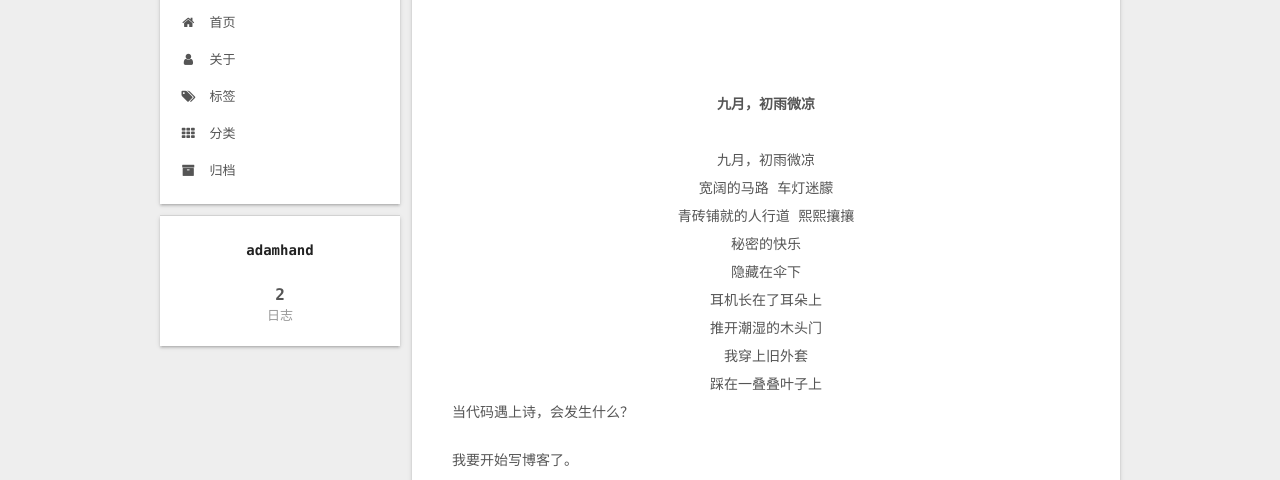
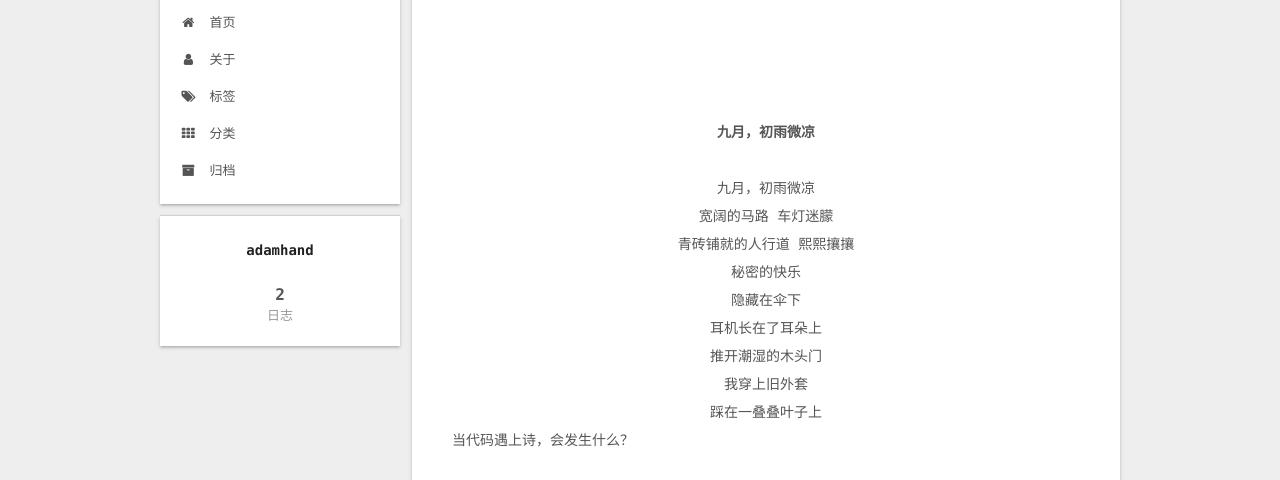
Before and after one commit to adamhand/adamhand.github.io, a plain HTML site: page 2018/12/27/第一篇博客/index.html in a window 1280 px wide. Shown: the part 104-584 px from the top of the page. Drawn offline with Linux system fonts and the light colour scheme.

Commit message:
Site updated: 2018-12-28 11:11:13

```diff
--- a/2018/12/27/第一篇博客/index.html
+++ b/2018/12/27/第一篇博客/index.html
@@ -86,7 +86,7 @@
 <meta property="og:site_name" content="Dethnote">
 <meta property="og:description" content="九月，初雨微凉九月，初雨微凉宽阔的马路 车灯迷朦青砖铺就的人行道 熙熙攘攘秘密的快乐隐藏在伞下耳机长在了耳朵上推开潮湿的木头门我穿上旧外套踩在一叠叠叶子上  当代码遇上诗，会发生什么？ 我要开始写博客了。">
 <meta property="og:locale" content="zh-Hans">
-<meta property="og:updated_time" content="2018-12-28T03:08:34.628Z">
+<meta property="og:updated_time" content="2018-12-28T03:11:08.728Z">
 <meta name="twitter:card" content="summary">
 <meta name="twitter:title" content="第一篇博客">
 <meta name="twitter:description" content="九月，初雨微凉九月，初雨微凉宽阔的马路 车灯迷朦青砖铺就的人行道 熙熙攘攘秘密的快乐隐藏在伞下耳机长在了耳朵上推开潮湿的木头门我穿上旧外套踩在一叠叠叶子上  当代码遇上诗，会发生什么？ 我要开始写博客了。">
@@ -329,7 +329,7 @@
 
 
 
-        <center><br><strong>九月，初雨微凉</strong><br><br>九月，初雨微凉<br>宽阔的马路 车灯迷朦<br>青砖铺就的人行道 熙熙攘攘<br>秘密的快乐<br>隐藏在伞下<br>耳机长在了耳朵上<br>推开潮湿的木头门<br>我穿上旧外套<br>踩在一叠叠叶子上<br></center>
+        <center><br><br><strong>九月，初雨微凉</strong><br><br>九月，初雨微凉<br>宽阔的马路 车灯迷朦<br>青砖铺就的人行道 熙熙攘攘<br>秘密的快乐<br>隐藏在伞下<br>耳机长在了耳朵上<br>推开潮湿的木头门<br>我穿上旧外套<br>踩在一叠叠叶子上<br></center>
 
 <p>当代码遇上诗，会发生什么？</p>
 <p>我要开始写博客了。</p>
```
Also changed, not shown: index.html (+1 -1 lines).
